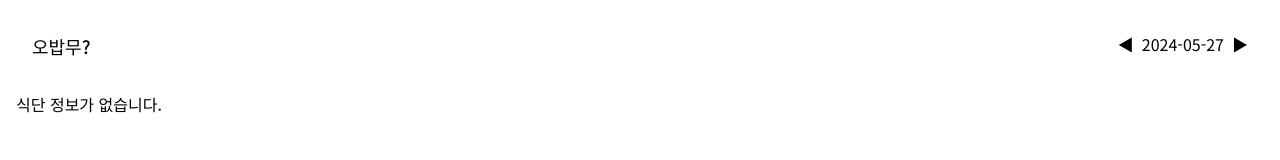
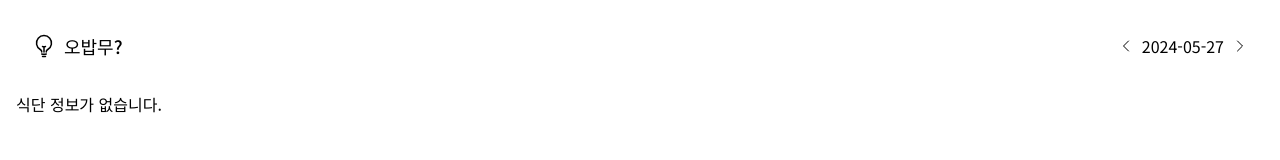
Before and after one commit to wei756/obm, a Next.js app: page / in a window 1280 px wide. Shown: the top 160 px of the page. Built offline with nearby package versions, Linux system fonts and the light colour scheme; no server answers.

Commit message:
heroicon 추가

```diff
--- a/package.json
+++ b/package.json
@@ -9,6 +9,7 @@
     "lint": "next lint"
   },
   "dependencies": {
+    "@heroicons/react": "^2.1.3",
     "next": "14.2.3",
     "node-html-parser": "^6.1.13",
     "react": "^18",
--- a/src/app/ui/header.tsx
+++ b/src/app/ui/header.tsx
@@ -1,15 +1,25 @@
+import { ChevronRightIcon, LightBulbIcon } from '@heroicons/react/24/outline';
+import { ChevronLeftIcon } from '@heroicons/react/24/outline';
 import Link from 'next/link';
 
 export default function Header({ date }: { date: Date }) {
   const yesterday = new Date(date.getTime() - 24 * 60 * 60 * 1000);
   const tomorrow = new Date(date.getTime() + 24 * 60 * 60 * 1000);
+
   return (
     <header className="flex flex-row justify-between p-8 pb-4">
-      <h1 className="text-lg font-medium">오밥무?</h1>
-      <div className="flex flex-row gap-2">
-        <Link href={`/${yesterday.toISOString().slice(0, 10)}`}>◀</Link>
+      <h1 className="text-lg font-medium flex flex-row items-center gap-2">
+        <LightBulbIcon className="size-6" />
+        오밥무?
+      </h1>
+      <div className="flex flex-row gap-2 items-center">
+        <Link href={`/${yesterday.toISOString().slice(0, 10)}`}>
+          <ChevronLeftIcon className="size-4" />
+        </Link>
         <span>{date.toISOString().slice(0, 10)}</span>
-        <Link href={`/${tomorrow.toISOString().slice(0, 10)}`}>▶</Link>
+        <Link href={`/${tomorrow.toISOString().slice(0, 10)}`}>
+          <ChevronRightIcon className="size-4" />
+        </Link>
       </div>
     </header>
   );
```
Also changed, not shown: 1 other file (tests, documents, lock files or other folders).
